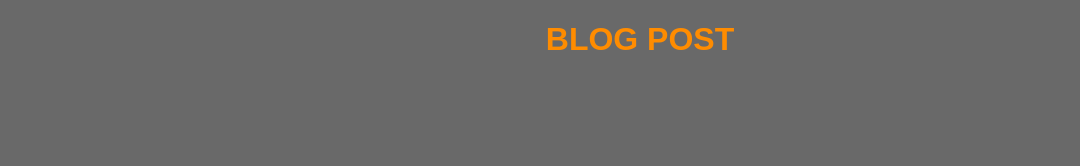
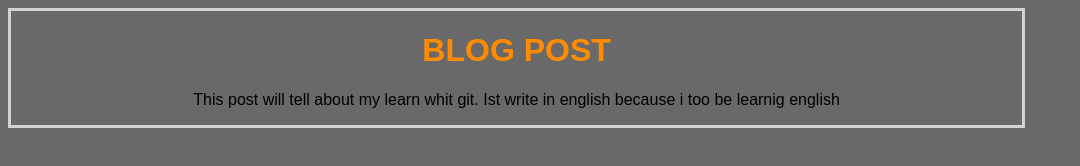
Before and after one commit to JUANCAMILO-JC/Simple-page-post, a plain HTML site: page index.html in a window 1280 px wide. Shown: the whole page, without its empty margins (0-1080 px from the left). Drawn offline with Linux system fonts and the light colour scheme.

Commit message:
page whot some chage

```diff
--- a/css/styles.css
+++ b/css/styles.css
@@ -7,3 +7,11 @@ body {
 .title_post {
     color: darkorange
 }
+
+#container {
+    width: 80%;
+    border: solid 3px lightgray;
+    position: relative;
+    align-self: center
+
+}
--- a/index.html
+++ b/index.html
@@ -8,8 +8,10 @@
     <link rel="stylesheet" href="css/styles.css">
 </head>
 <body>
-
-    <h1 class="title_post">BLOG POST</h1>
+    <div id="container">
+        <h1 class="title_post">BLOG POST</h1>
+            <p class="pr_post">This post will tell about my learn whit git. Ist write in english because i too be learnig english  </p>
+    </div>
 
 
 </body>
```
